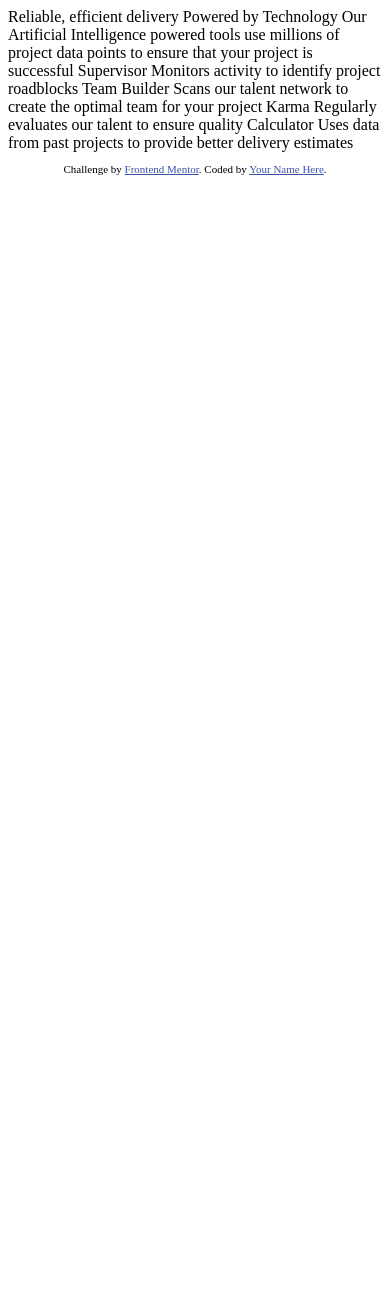
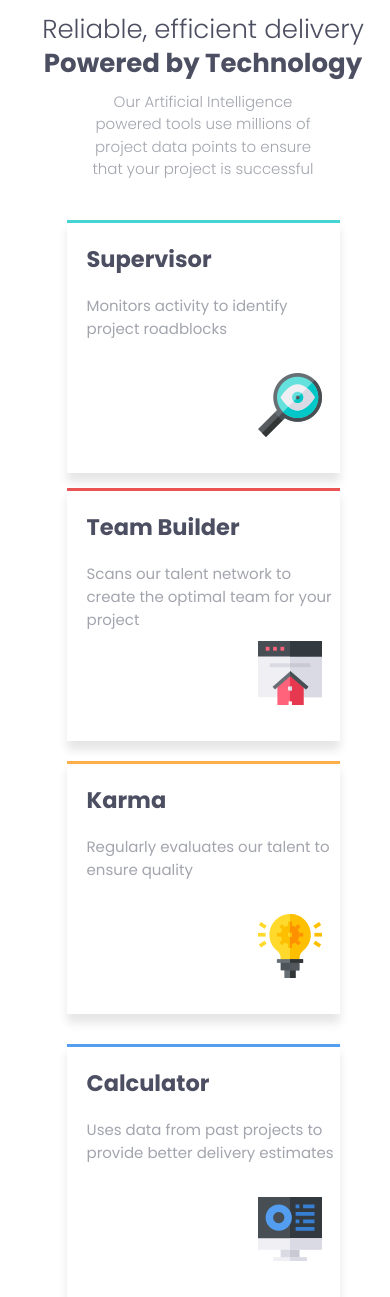
Before and after one commit to HadjerKhelil00/four-card-feature-section-master-, a plain HTML site: page index.html in a window 390 px wide. Before the commit the page ends 844 px from the top, so only its background shows below. Drawn offline with Linux system fonts and the light colour scheme.

Commit message:
final commit

```diff
--- a/index.html
+++ b/index.html
@@ -1,45 +1,65 @@
 <!DOCTYPE html>
 <html lang="en">
-<head>
-  <meta charset="UTF-8">
-  <meta name="viewport" content="width=device-width, initial-scale=1.0"> <!-- displays site properly based on user's device -->
+  <head>
+    <meta charset="UTF-8" />
+    <meta name="viewport" content="width=device-width, initial-scale=1.0" />
+    <!-- displays site properly based on user's device -->
 
-  <link rel="icon" type="image/png" sizes="32x32" href="./images/favicon-32x32.png">
+    <link
+      rel="icon"
+      type="image/png"
+      sizes="32x32"
+      href="./images/favicon-32x32.png"
+    />
+    <link rel="preconnect" href="https://fonts.googleapis.com" />
+    <link rel="preconnect" href="https://fonts.gstatic.com" crossorigin />
+    <link
+      href="https://fonts.googleapis.com/css2?family=Fraunces:opsz,wght@9..144,700&family=Hanken+Grotesk:wght@500;700;800&family=Montserrat:wght@500;700&family=Poppins:ital,wght@0,100;0,200;0,300;0,400;0,500;0,700;1,100;1,300&display=swap"
+      rel="stylesheet"
+    />
+    <link rel="stylesheet" href="./style.css">
+    <title>Frontend Mentor | Four card feature section</title>
+  </head>
+  <body>
+    <section class="title">
+    <p>Reliable, efficient delivery </p>
+    <b>Powered by Technology</b>
+    <p class="intro">
+      Our Artificial Intelligence powered tools use millions of project data
+      points to ensure that your project is successful
+    </p>
+  </section>
+    <main class="container">
 
-  <title>Frontend Mentor | Four card feature section</title>
+      <section class="supervisor">
+        <h1>Supervisor</h1>
+        <p>Monitors activity to identify project roadblocks</p>
+        <img src="./images/icon-supervisor.png" />
+      </section>
 
-  <!-- Feel free to remove these styles or customise in your own stylesheet 👍 -->
-  <style>
-    .attribution { font-size: 11px; text-align: center; }
-    .attribution a { color: hsl(228, 45%, 44%); }
-  </style>
-</head>
-<body>
+      <div class="team-builder-karma">
+      <section class="team-builder">
+        <h1>Team Builder</h1>
+        <p>
+          Scans our talent network to create the optimal team for your project
+        </p>
+        <img src="./images/icon-team-builder.png" />
+      </section>
 
-  Reliable, efficient delivery
-  Powered by Technology
+      <section class="karma">
+        <h1>Karma</h1>
+        <p>Regularly evaluates our talent to ensure quality</p>
+        <img src="./images/icon-karma.png" />
+      </section>
+    </div>
 
-  Our Artificial Intelligence powered tools use millions of project data points
-  to ensure that your project is successful
-
-  Supervisor
-  Monitors activity to identify project roadblocks
-
-  Team Builder
-  Scans our talent network to create the optimal team for your project
-
-  Karma
-  Regularly evaluates our talent to ensure quality
-
-  Calculator
-  Uses data from past projects to provide better delivery estimates
+      <section class="calculator">
+        <h1>Calculator</h1>
+        <p>Uses data from past projects to provide better delivery estimates</p>
+        <img src="./images/icon-calculator.png">
+      </section>
+    </main>
 
 
-  <footer>
-    <p class="attribution">
-      Challenge by <a href="https://www.frontendmentor.io?ref=challenge" target="_blank">Frontend Mentor</a>.
-      Coded by <a href="#">Your Name Here</a>.
-    </p>
-  </footer>
-</body>
+  </body>
 </html>
--- /dev/null
+++ b/style.css
@@ -0,0 +1,168 @@
+body,html{
+    height: 100%;
+    width: 100%;
+    font-family: "poppins",sans-serif;
+
+}
+.title{
+     margin: auto;
+     text-align: center;
+     font-size: 26px;
+     font-weight: 300;
+     line-height: 0.3;
+     margin-top: 3.8%;
+     color: hsl(234, 12%, 34%)
+}
+.intro{
+    font-size: 15px;
+    line-height: 1.5;
+    margin-top: 2.223%;
+    margin-left: 30%;
+    margin-right: 30%;
+    width:40%;
+    letter-spacing: normal;
+    color: hsl(229, 6%, 66%);
+}
+.container{
+    margin-top: -3%;
+    display: grid;
+    grid-template-columns:repeat(3,1fr);
+    grid-template-rows: repeat(3,1fr);
+    column-gap: 3%;
+    height: 100%;
+
+}
+.supervisor{
+    grid-column: 1/2;
+    grid-row:2/3;
+    justify-self: center;
+    align-self: center;
+    width: 80%;
+    border-top: solid hsl(180, 62%, 55%);
+    box-shadow: 0 9px 9px rgba(0, 0, 0, 0.1);
+    height: 250px;
+    color: hsl(234, 12%, 34%);
+    font-size: 15px;
+    margin-left: 150px;
+    position: relative;
+}
+.supervisor h1,.team-builder h1,.karma h1, .calculator h1{
+    margin-left: 20px;
+}
+.supervisor p,.team-builder p,.karma p, .calculator p{
+    font-size: 15px;
+    color:hsl(229, 6%, 66%) ;
+    margin-left: 20px;
+}
+.supervisor img{
+    position: absolute;
+    top:60%;
+    left:70%
+}
+
+.team-builder-karma{
+    grid-column: 2/3;
+    grid-row:2/3;
+    justify-self: center;
+    width: 80%;
+
+}
+.team-builder{
+    border-top: solid hsl(0, 78%, 62%);
+    box-shadow: 0 9px 9px rgba(0, 0, 0, 0.1);
+    height: 250px;
+    color: hsl(234, 12%, 34%);
+    font-size: 15px;
+    position: relative;
+    margin-bottom: 20px;
+}
+.team-builder img{
+    position: absolute;
+    top:60%;
+    left:70%
+}
+.karma{
+    border-top: solid hsl(34, 97%, 64%);
+    box-shadow: 0 9px 9px rgba(0, 0, 0, 0.1);
+    height: 250px;
+    color: hsl(234, 12%, 34%);
+    font-size: 15px;
+    position: relative;
+}
+.karma img, .calculator img {
+    position: absolute;
+    top:60%;
+    left:70%
+}
+.calculator{
+    grid-column: 3/4;
+    grid-row: 2/3;
+    justify-self: center;
+    align-self: center;
+    width:80%;
+    border-top: solid hsl(212, 86%, 64%);
+    box-shadow: 0 9px 9px rgba(0, 0, 0, 0.1);
+    height: 250px;
+    color: hsl(234, 12%, 34%);
+    font-size: 15px;
+    position: relative;
+    margin-right: 150px;
+}
+
+@media(max-width:576px){
+
+   .intro{
+       margin-top: 6%;
+       margin-left: 20%;
+       margin-right: 20%;
+       width:60%;
+       text-align: center;
+   }
+   .container{
+    margin-top: 10%;
+    display: grid;
+    justify-items: center;
+    grid-template-columns:100%;
+    grid-template-rows: repeat(4,1fr);
+    column-gap:0;
+    row-gap: 15px;
+    height: 100%;
+    width: 100%;
+
+}
+.supervisor{
+    grid-row:1/2;
+    justify-self: center;
+    align-self: center;
+    width:70%;
+    height: 250px;
+    font-size: 15px;
+    margin-left: 15%;
+    margin-right: 15%;
+    position: relative;
+}
+
+.team-builder-karma{
+    grid-column:1/2;
+    grid-row:2/3;
+    justify-self: center;
+    width: 70%;
+
+}
+.karma{
+    grid-column:1/2;
+    grid-row:3/4;
+    justify-self: center;
+    width: 100%;
+}
+.calculator{
+    grid-column: 1/2;
+    grid-row: 4/5;
+    justify-self: center;
+    align-self: end;
+    width:70%;
+    height: 250px;
+    position: relative;
+    margin-right: 0px;
+}
+}
```
Also changed, not shown: 1 other file.
